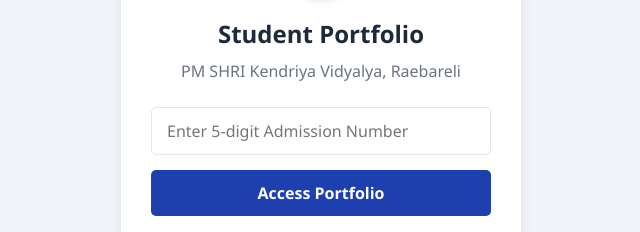
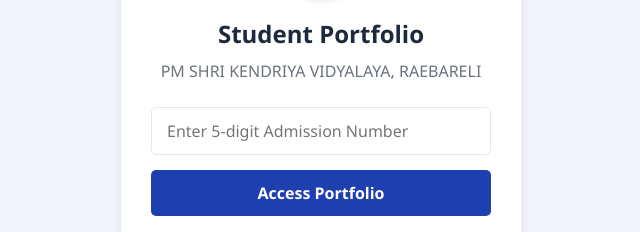
Before and after one commit to kvsecontent/Student-Portfolio-KVRBL, a plain HTML site: page index.html in a window 1280 px wide. Shown: the part 305-537 px from the top of the page, 319-959 px from the left. Drawn offline with Linux system fonts and the light colour scheme.

Commit message:
Update index.html

```diff
--- a/index.html
+++ b/index.html
@@ -3,7 +3,7 @@
 <head>
     <meta charset="UTF-8">
     <meta name="viewport" content="width=device-width, initial-scale=1.0">
-    <title>Student Portfolio | PM SHRI Kendriya Vidyalya Raebareli</title>
+    <title>Student Portfolio | PM SHRI KENDRIYA VIDYALAYA RAEBARELI</title>
     <link rel="stylesheet" href="https://cdnjs.cloudflare.com/ajax/libs/font-awesome/6.4.0/css/all.min.css">
     <style>
         :root {
@@ -715,7 +715,7 @@
                 <img src="https://imgur.com/GxoHln6.png" alt="School Logo">
             </div>
             <h2 class="login-title">Student Portfolio</h2>
-            <p class="login-subtitle">PM SHRI Kendriya Vidyalya, Raebareli</p>
+            <p class="login-subtitle">PM SHRI KENDRIYA VIDYALAYA, RAEBARELI</p>
 
             <form class="login-form" id="loginForm" onsubmit="return false;">
                 <input type="text" class="login-input" id="admissionInput" placeholder="Enter 5-digit Admission Number" maxlength="5">
@@ -738,8 +738,8 @@
                         <img src="https://imgur.com/GxoHln6.png" alt="School Logo">
                     </div>
                     <div class="school-name">
-                        <h1>PM SHRI Kendriya Vidyalya</h1>
-                        <p>Raebareli</p>
+                        <h1>PM SHRI KENDRIYA VIDYALAYA</h1>
+                        <p>RAEBARELI</p>
                     </div>
                 </div>
                 <div class="user-actions">
@@ -1046,7 +1046,7 @@
 
         <footer>
             <div class="container">
-                <p>&copy; 2024 PM SHRI Kendriya Vidyalya, Raebareli. All rights reserved.</p>
+                <p>&copy; 2024 PM SHRI KENDRIYA VIDYALAYA, RAEBARELI. All rights reserved.</p>
             </div>
         </footer>
     </div>
```
